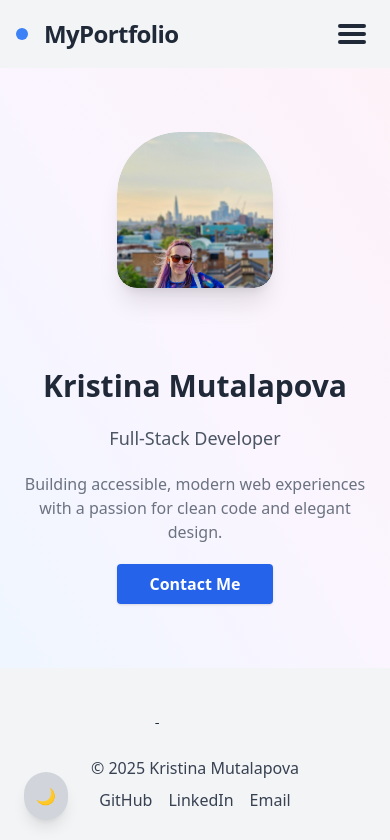
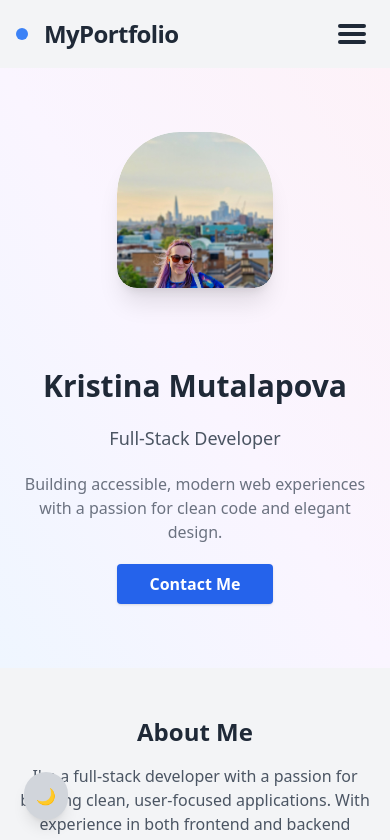
Before and after one commit to krismutalapova/portfolio-website, a React (Create React App) app: page / in a window 390 px wide. Shown: the top 840 px of the page. Built offline with nearby package versions, Linux system fonts and the light colour scheme.

Commit message:
feat(Footer): Update Footer section with responsive padding, font sizes, and layout for consistent appearance across all devices. Footer links and copyright now use flex layout for better balance

```diff
--- a/src/components/Footer.js
+++ b/src/components/Footer.js
@@ -2,19 +2,21 @@ import React from 'react';
 
 const Footer = React.memo(function Footer() {
     return (
-        <footer id="contact" className="bg-gray-100 dark:bg-gray-800 py-8 text-center mt-12 w-full sticky bottom-0" role="contentinfo">
-            <div className="text-gray-700 dark:text-gray-300">
-                <p className="mb-2">© {new Date().getFullYear()} Kristina Mutalapova</p>
-                <div className="space-x-4">
-                    <a href="https://github.com/krismutalapova" className="hover:text-blue-500"
+        <footer className="w-full bg-gray-900 text-gray-300 py-8 flex flex-col items-center justify-center mt-12" role="contentinfo">
+            <div className="w-full max-w-4xl px-4 flex flex-col md:flex-row items-center justify-between gap-4">
+                <div className="text-center md:text-left w-full md:w-auto">
+                    <span className="block text-sm md:text-base">© {new Date().getFullYear()} Kristina Mutalapova</span>
+                </div>
+                <div className="flex gap-6 mt-2 md:mt-0 justify-center md:justify-end w-full md:w-auto">
+                    <a href="https://github.com/krismutalapova" className="hover:text-white transition"
                         target="_blank" rel="noopener noreferrer">
                         GitHub
                     </a>
                     <a href="https://www.linkedin.com/in/kristina-mutalapova/"
-                        className="hover:text-blue-500" target="_blank" rel="noopener noreferrer">
+                        className="hover:text-white transition" target="_blank" rel="noopener noreferrer">
                         LinkedIn
                     </a>
-                    <a href="mailto:kris.mutalapova@pm.me" className="hover:text-blue-500">Email</a>
+                    <a href="mailto:kris.mutalapova@pm.me" className="hover:text-white transition">Email</a>
                 </div>
             </div>
         </footer>
```
